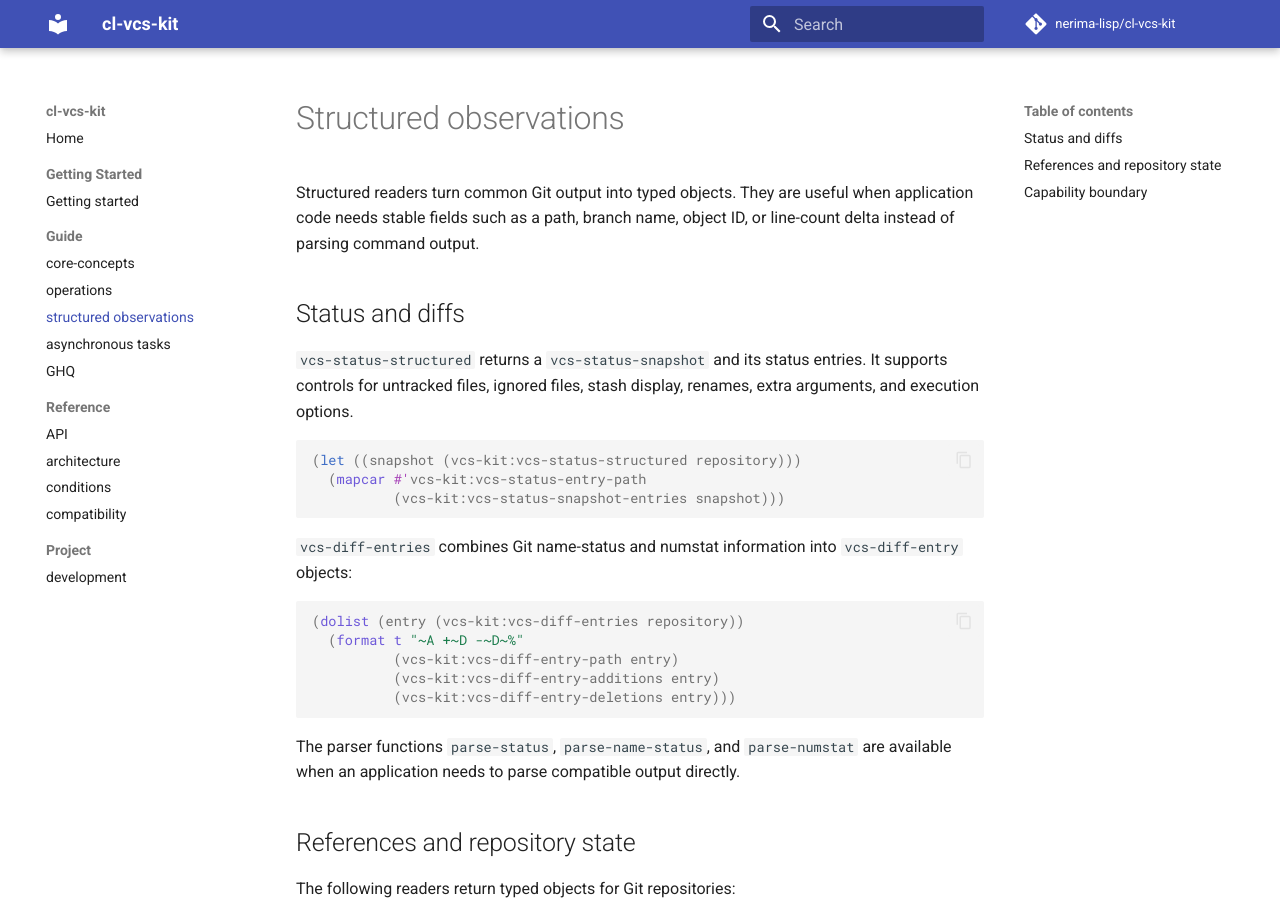
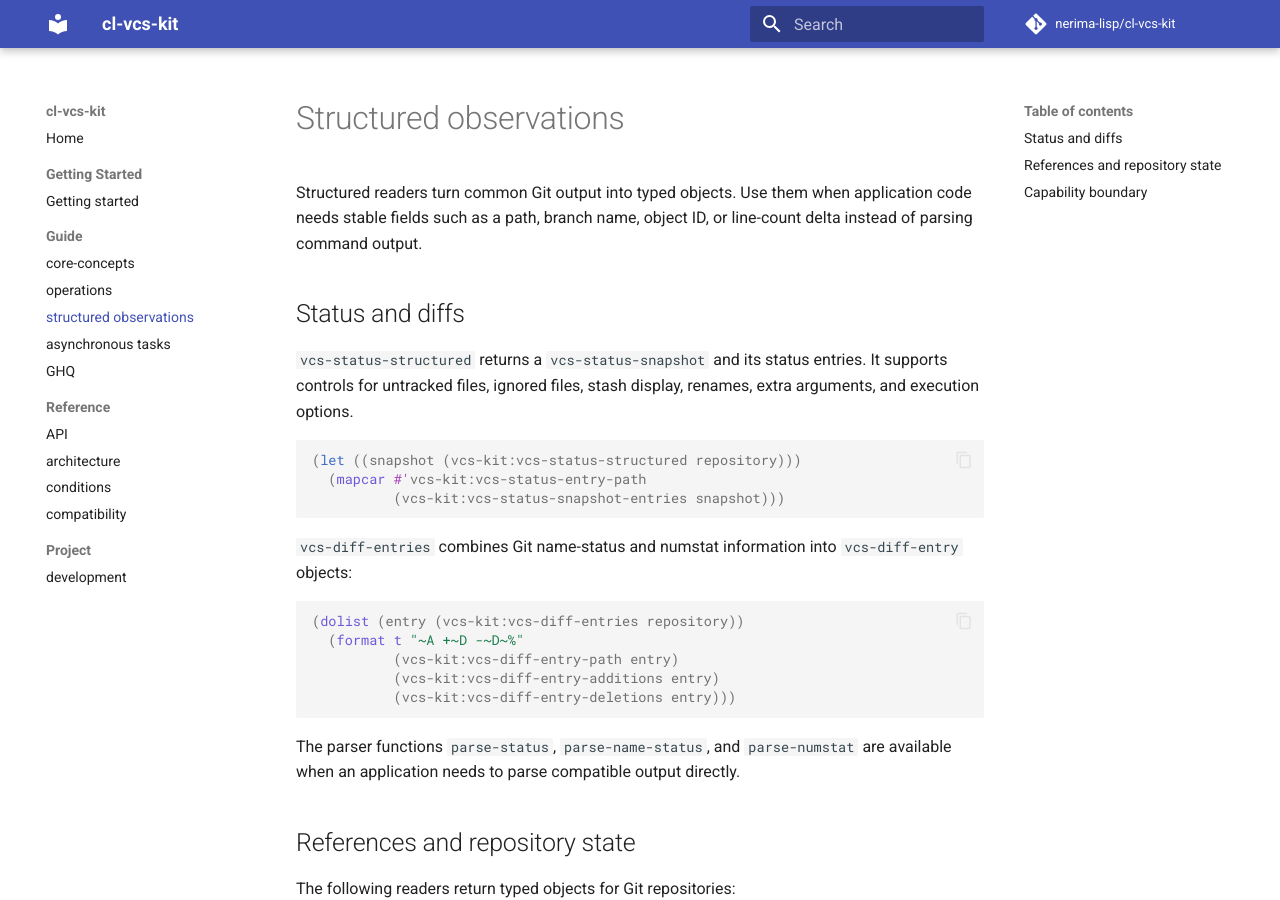
Before and after one commit to nerima-lisp/cl-vcs-kit, an MkDocs documentation site: the page built from docs/src/guide/structured-observations.md, in a window 1280 px wide and 900 px high. Built offline with MkDocs 1.6.1 and Material for MkDocs 9.7.7, drawn with Linux system fonts in a browser that asks for light colours; comment, search, counter and statistics services are not loaded.

```diff
--- a/docs/src/guide/structured-observations.md
+++ b/docs/src/guide/structured-observations.md
@@ -1,8 +1,8 @@
 # Structured observations
 
-Structured readers turn common Git output into typed objects. They are useful
-when application code needs stable fields such as a path, branch name, object
-ID, or line-count delta instead of parsing command output.
+Structured readers turn common Git output into typed objects. Use them when
+application code needs stable fields such as a path, branch name, object ID, or
+line-count delta instead of parsing command output.
 
 ## Status and diffs
 
```
Also changed, not shown: docs/src/guide/core-concepts.md (+1 -1 lines), docs/src/index.md (+2 -2 lines).
